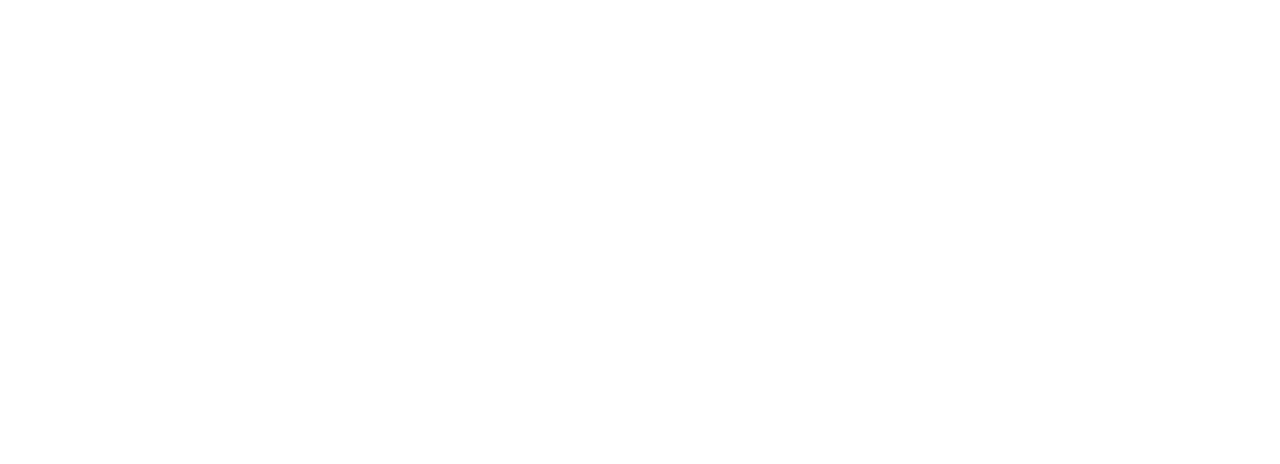
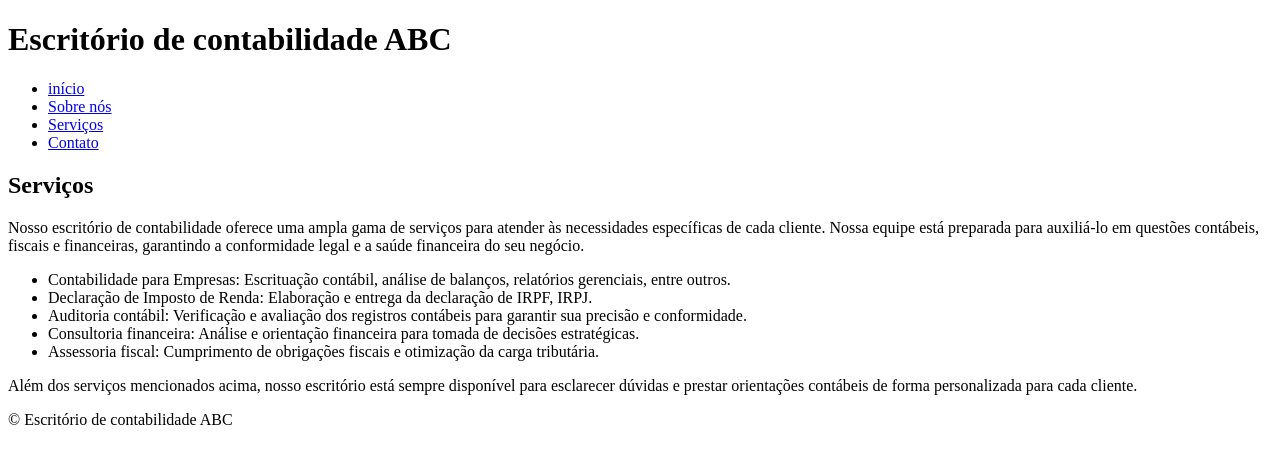
Before and after one commit to joaoleizer/OneBitCode, a plain HTML site: page exFinal-html/serviços.html in a window 1280 px wide. Drawn offline with Linux system fonts and the light colour scheme.

Commit message:
desenvolvido pagina de serviços
desenvolvimento da página de serviços e seus conteudos

```diff
--- a/exFinal-html/serviços.html
+++ b/exFinal-html/serviços.html
@@ -0,0 +1,47 @@
+<!DOCTYPE html>
+<html lang="pt-BR">
+<head>
+    <meta charset="UTF-8">
+    <meta name="viewport" content="width=device-width, initial-scale=1.0">
+    <title>Exercício final html</title>
+</head>
+<body>
+    <header class="boxHeader">
+        <h1 class="titleHeader">Escritório de contabilidade ABC</h1>
+
+        <nav class="navigation">
+            <ul class="buttonsNav">
+                <li><a href="index.html" target="_self" rel="next">início</a></li>
+                <li><a href="sobre.html" target="_self" rel="next">Sobre nós</a></li>
+                <li><a href="serviços.html" target="_self" rel="next">Serviços</a></li>
+                <li><a href="contato.html" target="_self" rel="next">Contato</a></li>
+            </ul>
+        </nav>
+    </header>
+
+    <main class="boxMain">
+        <section>
+                <h2 class="titleMain">Serviços</h2>
+
+                <p class="text">Nosso escritório de contabilidade oferece uma ampla gama de serviços para atender às necessidades específicas de cada cliente. Nossa equipe está preparada para auxiliá-lo em questões contábeis, fiscais e financeiras, garantindo a conformidade legal e a saúde financeira do seu negócio.
+                   </p>
+
+                <article class="listMainServices">
+                    <ul class="list">
+                        <li>Contabilidade para Empresas: Escrituação contábil, análise de balanços, relatórios gerenciais, entre outros.</li>
+                        <li>Declaração de Imposto de Renda: Elaboração e entrega da declaração de IRPF, IRPJ.</li>
+                        <li>Auditoria contábil: Verificação e avaliação dos registros contábeis para garantir sua precisão e conformidade.</li>
+                        <li>Consultoria financeira: Análise e orientação financeira para tomada de decisões estratégicas.</li>
+                        <li>Assessoria fiscal: Cumprimento de obrigações fiscais e otimização da carga tributária.</li>
+                    </ul>
+
+                    <p class="text">Além dos serviços mencionados acima, nosso escritório está sempre disponível para esclarecer dúvidas e prestar orientações contábeis de forma personalizada para cada cliente.</p>
+                </article>
+        </section>
+    </main>
+
+    <footer>
+        <p class="textFooter">&#169; Escritório de contabilidade ABC</p>
+    </footer>
+</body>
+</html>
```
Also changed, not shown: exFinal-html/sobre.html (+1 -1 lines).
